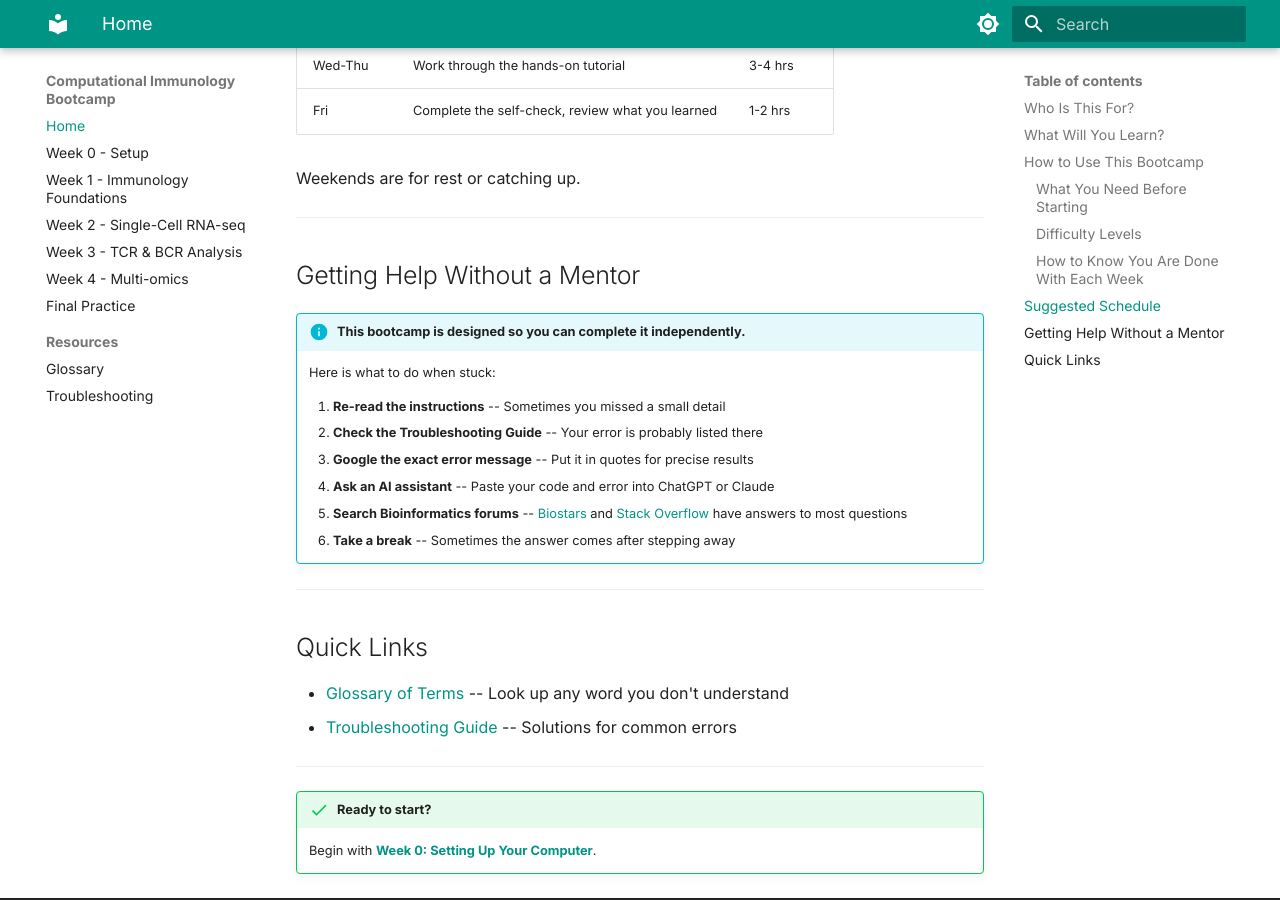
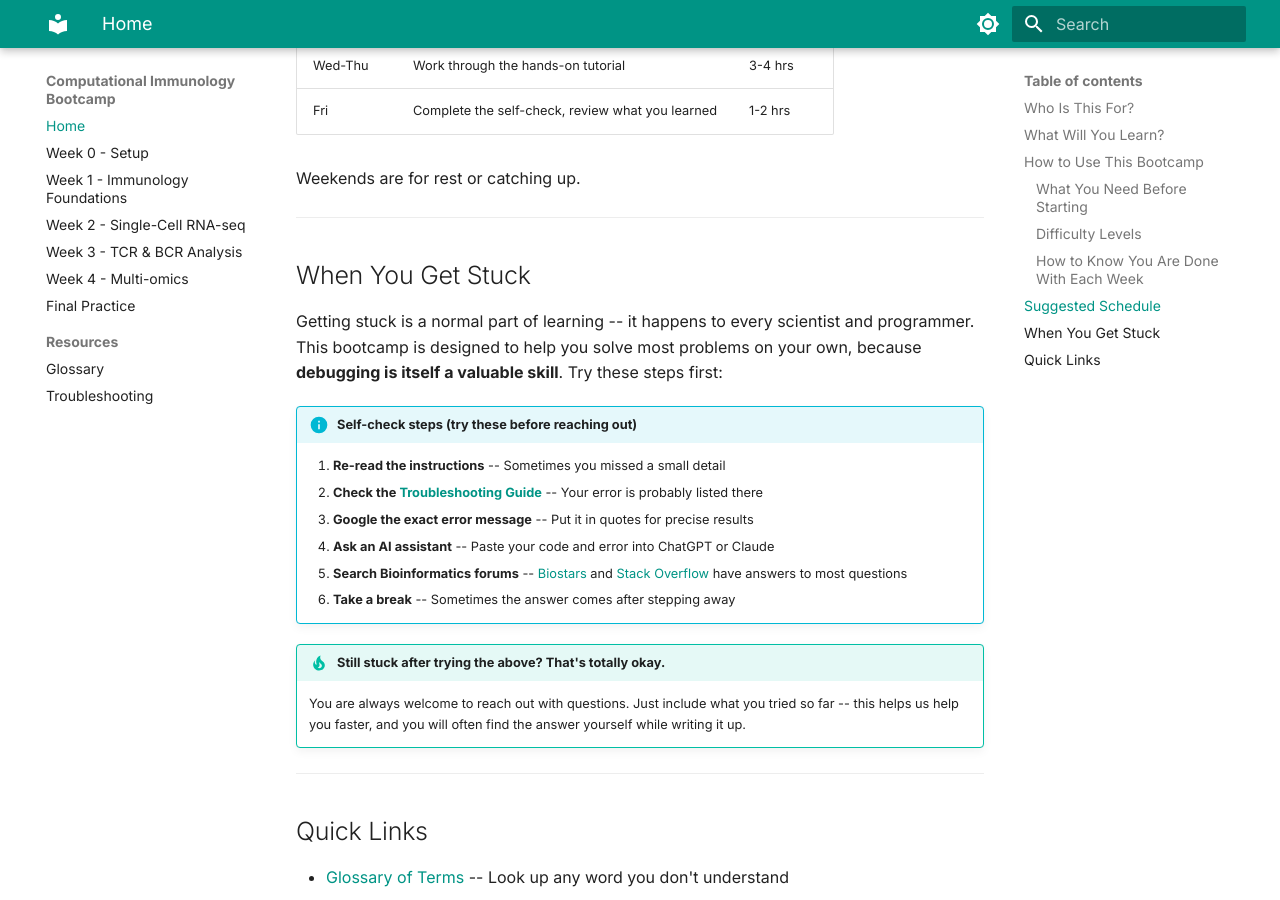
Before and after one commit to princello/computational-immunology-bootcamp, an MkDocs documentation site: the page built from docs/README.md, in a window 1280 px wide and 900 px high, scrolled down 2165 px. Built offline with MkDocs 1.6.1 and Material for MkDocs 9.7.7, drawn with Linux system fonts in a browser that asks for light colours; some of the changed text lies outside the part shown.

Commit message:
Soften tone: encourage self-check first, but welcome questions
Reframe "Getting Help Without a Mentor" as "When You Get Stuck" with
a two-step approach: try self-check steps first, then reach out if
still stuck. Students should feel supported, not turned away.

```diff
--- a/docs/README.md
+++ b/docs/README.md
@@ -1,6 +1,6 @@
 # Computational Immunology Bootcamp
 
-**A self-guided, 5-week introduction to computational modeling in translational immunology.**
+**A 5-week hands-on introduction to computational modeling in translational immunology.**
 
 No prior biology or programming experience required. By the end, you will be able to analyze real immune cell data from thousands of patients and build machine learning models that predict how immune cells recognize diseases.
 
@@ -67,18 +67,22 @@ Weekends are for rest or catching up.
 
 ---
 
-## Getting Help Without a Mentor
+## When You Get Stuck
 
-!!! info "This bootcamp is designed so you can complete it independently."
+Getting stuck is a normal part of learning -- it happens to every scientist and programmer. This bootcamp is designed to help you solve most problems on your own, because **debugging is itself a valuable skill**. Try these steps first:
 
-    Here is what to do when stuck:
+!!! info "Self-check steps (try these before reaching out)"
 
     1. **Re-read the instructions** -- Sometimes you missed a small detail
-    2. **Check the Troubleshooting Guide** -- Your error is probably listed there
+    2. **Check the [Troubleshooting Guide](TROUBLESHOOTING.md)** -- Your error is probably listed there
     3. **Google the exact error message** -- Put it in quotes for precise results
     4. **Ask an AI assistant** -- Paste your code and error into ChatGPT or Claude
     5. **Search Bioinformatics forums** -- [Biostars](https://www.biostars.org/) and [Stack Overflow](https://stackoverflow.com/) have answers to most questions
     6. **Take a break** -- Sometimes the answer comes after stepping away
+
+!!! tip "Still stuck after trying the above? That's totally okay."
+
+    You are always welcome to reach out with questions. Just include what you tried so far -- this helps us help you faster, and you will often find the answer yourself while writing it up.
 
 ---
 
```
Also changed, not shown: docs/TROUBLESHOOTING.md (+3 -2 lines).
